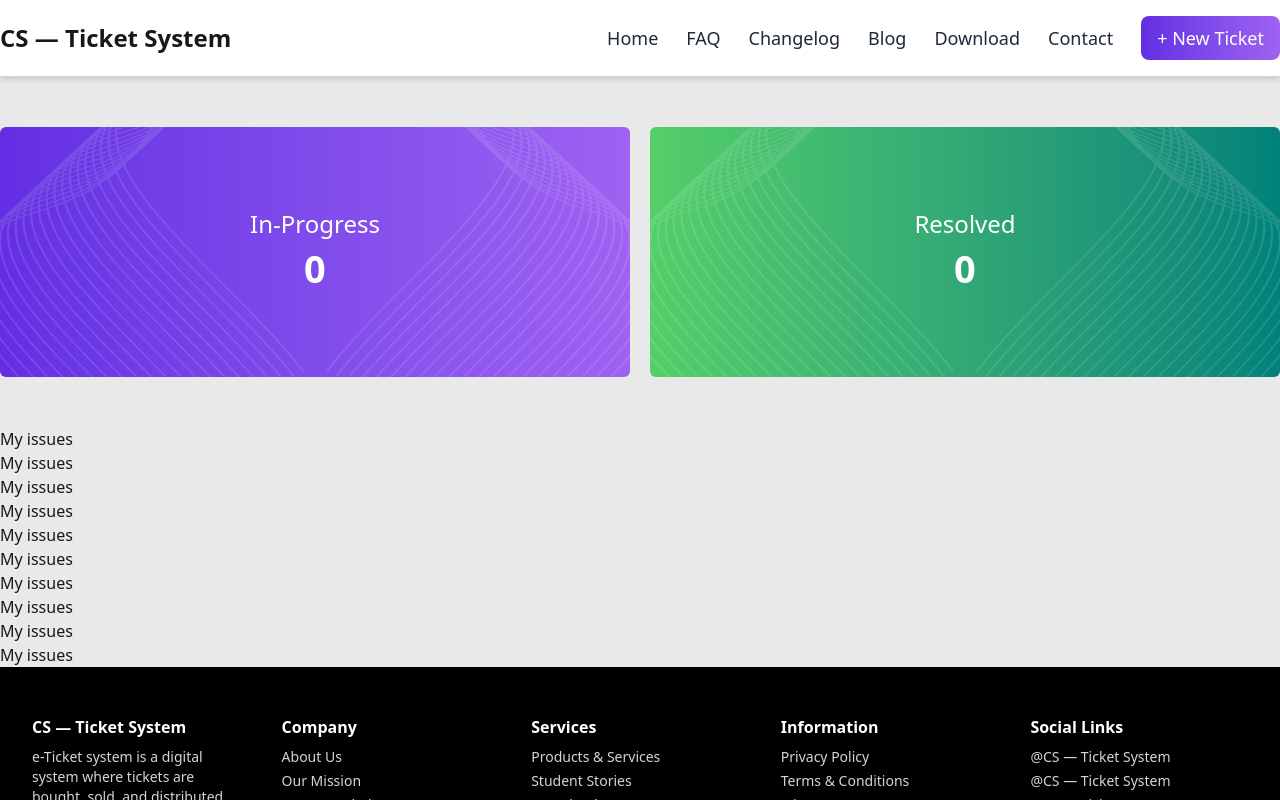
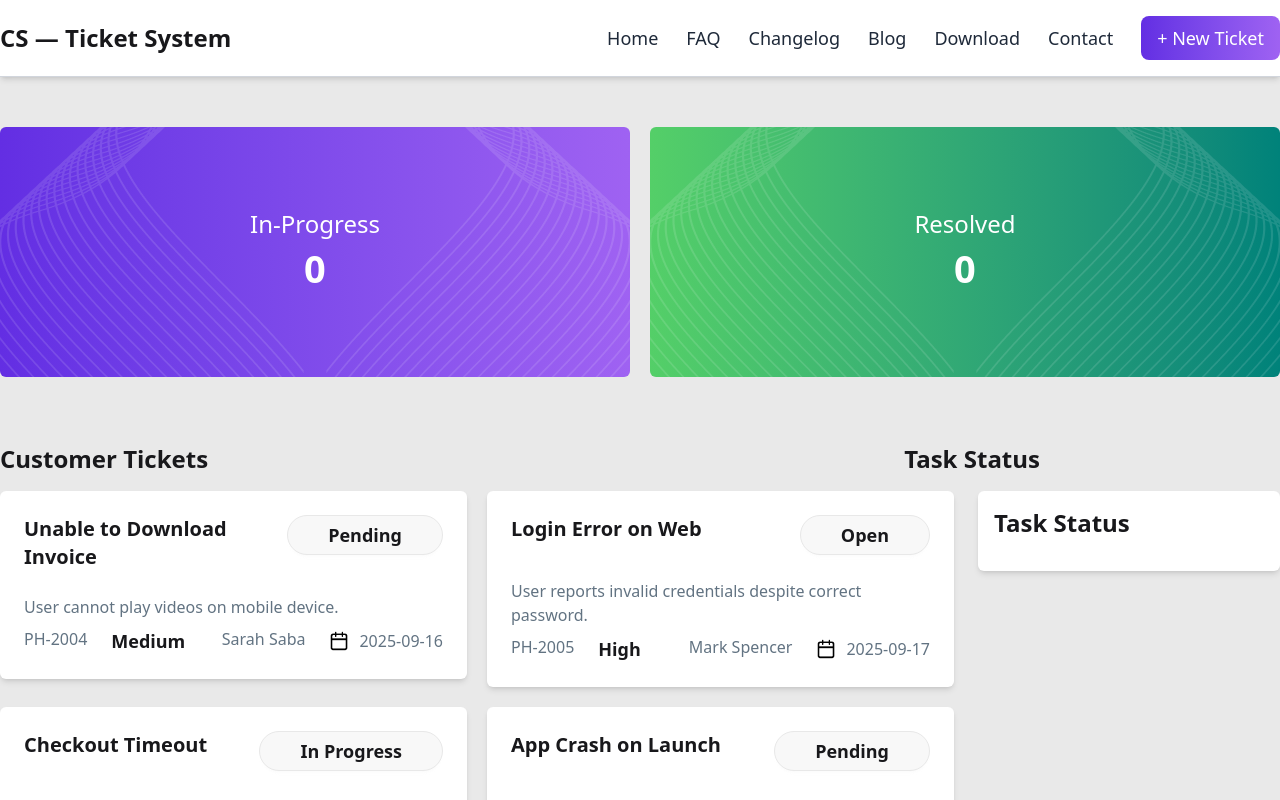
Before and after one commit to MuddacchirIT/my-assignment-07, a React (Vite) app: page / in a window 1280 px wide. Shown: the top 800 px of the page. Built offline with nearby package versions, Linux system fonts and the light colour scheme.

Commit message:
grid completed

```diff
--- a/public/data.json
+++ b/public/data.json
@@ -7,7 +7,7 @@
     "customer": "Sarah Saba",
     "priority": "Medium",
     "status": "Pending",
-    "createdAt": "2025-09-16T16:30:00Z"
+    "createdAt": "2025-09-16"
   },
   {
     "id": "02",
@@ -17,7 +17,7 @@
     "customer": "Mark Spencer",
     "priority": "High",
     "status": "Open",
-    "createdAt": "2025-09-17T09:45:00Z"
+    "createdAt": "2025-09-17"
   },
   {
     "id": "03",
@@ -27,7 +27,7 @@
     "customer": "Emily Chen",
     "priority": "Critical",
     "status": "In Progress",
-    "createdAt": "2025-09-18T14:10:00Z"
+    "createdAt": "2025-09-18"
   },
   {
     "id": "04",
@@ -37,7 +37,7 @@
     "customer": "Robert Kim",
     "priority": "High",
     "status": "Pending",
-    "createdAt": "2025-09-19T08:20:00Z"
+    "createdAt": "2025-09-19"
   },
   {
     "id": "05",
@@ -47,7 +47,7 @@
     "customer": "Sophia Martinez",
     "priority": "Medium",
     "status": "Resolved",
-    "createdAt": "2025-09-20T11:50:00Z"
+    "createdAt": "2025-09-20"
   },
   {
     "id": "06",
@@ -57,7 +57,7 @@
     "customer": "Daniel Johnson",
     "priority": "Medium",
     "status": "Open",
-    "createdAt": "2025-09-21T15:35:00Z"
+    "createdAt": "2025-09-21"
   },
   {
     "id": "07",
@@ -67,7 +67,7 @@
     "customer": "Linda Zhang",
     "priority": "Low",
     "status": "In Progress",
-    "createdAt": "2025-09-22T10:05:00Z"
+    "createdAt": "2025-09-22"
   },
   {
     "id": "08",
@@ -77,7 +77,7 @@
     "customer": "Michael Brown",
     "priority": "High",
     "status": "Pending",
-    "createdAt": "2025-09-23T12:25:00Z"
+    "createdAt": "2025-09-23"
   },
   {
     "id": "09",
@@ -87,7 +87,7 @@
     "customer": "Olivia Davis",
     "priority": "Medium",
     "status": "Open",
-    "createdAt": "2025-09-24T17:40:00Z"
+    "createdAt": "2025-09-24"
   },
   {
     "id": "10",
@@ -97,6 +97,6 @@
     "customer": "Ethan Wilson",
     "priority": "Critical",
     "status": "In Progress",
-    "createdAt": "2025-09-25T07:15:00Z"
+    "createdAt": "2025-09-25"
   }
 ]
--- a/src/components/Main_Section.jsx
+++ b/src/components/Main_Section.jsx
@@ -1,16 +1,61 @@
 import { use } from "react";
+import calImg from "../assets/calendar.webp";
+import Container from "./Container";
 export default function Main_Section({ fetchPromise }) {
   const ticketsData = use(fetchPromise);
   console.log(ticketsData);
   return (
     <>
-      {ticketsData.map((perIssue) => {
-        return (
-          <div key={perIssue.id}>
-            <h2>My issues</h2>
+      <Container>
+        <div className="flex justify-between">
+          <h2 className="text-2xl font-bold my-4">Customer Tickets</h2>
+          <h2 className="text-2xl font-bold my-4 md:mr-60 mr-0">Task Status</h2>
+        </div>
+        <div className="grid grid-cols-1 lg:grid-cols-4 gap-6 items-start mb-20">
+          <div className="lg:col-span-3 grid grid-cols-1 md:grid-cols-2 gap-5">
+            {ticketsData.map((perIssue) => {
+              return (
+                <div key={perIssue.id}>
+                  <div className="shadow-md rounded-md cursor-pointer bg-[#FFFFFF] p-6 space-y-6">
+                    <div>
+                      <h2 className="font-semibold text-xl flex justify-between">
+                        {perIssue.title}
+                        <button className="btn px-10 rounded-full text-lg">
+                          {perIssue.status}
+                        </button>
+                      </h2>
+                    </div>
+
+                    <div className="flex justify-between my-2">
+                      <h2 className="text-[#627382]">{perIssue.description}</h2>
+                    </div>
+                    <div className="flex justify-between">
+                      <div className="flex gap-6">
+                        <p className="text-[#627382]">{perIssue.ticketId}</p>
+                        <p className="text-lg font-semibold">
+                          {perIssue.priority}
+                        </p>
+                      </div>
+                      <div className="flex gap-6">
+                        <p className="text-[#627382]">{perIssue.customer}</p>
+                        <div className="flex justify-center items-center gap-2.5">
+                          <img className="h-5" src={calImg} alt="Calendar" />
+                          <p className="text-[#627382]">{perIssue.createdAt}</p>
+                        </div>
+                      </div>
+                    </div>
+                  </div>
+                </div>
+              );
+            })}
           </div>
-        );
-      })}
+
+          <aside className="shadow-md rounded-md cursor-pointer bg-[#FFFFFF] p-4">
+            <h2 className="text-2xl font-semibold mb-4">Task Status</h2>
+            <ul className="space-y-2"></ul>
+          </aside>
+        </div>
+      </Container>
     </>
   );
 }
```
Also changed, not shown: src/assets/calendar.webp (added).
